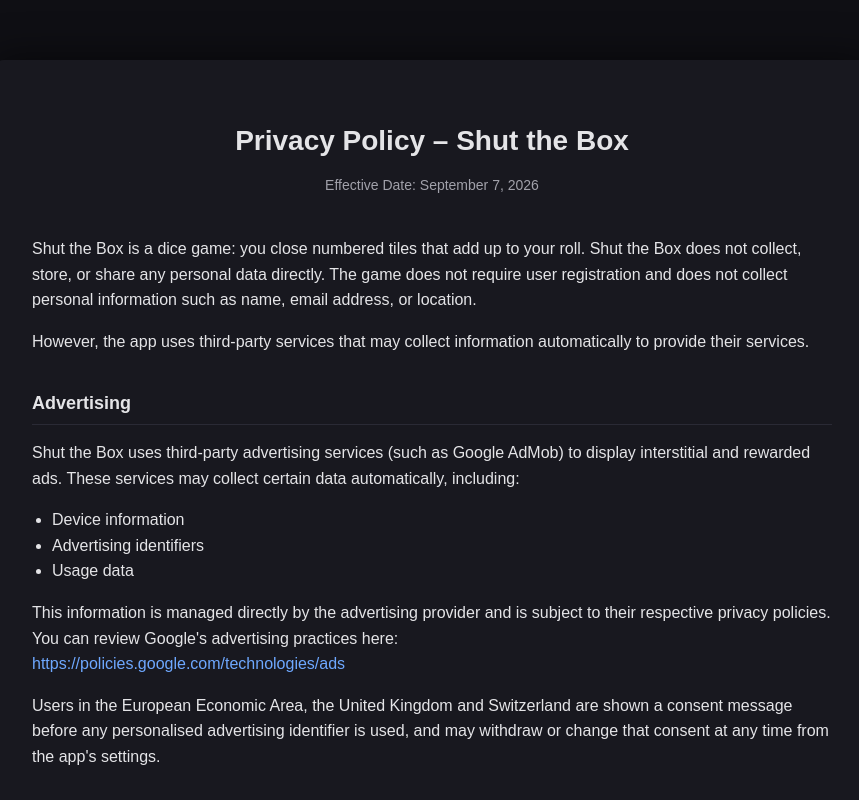
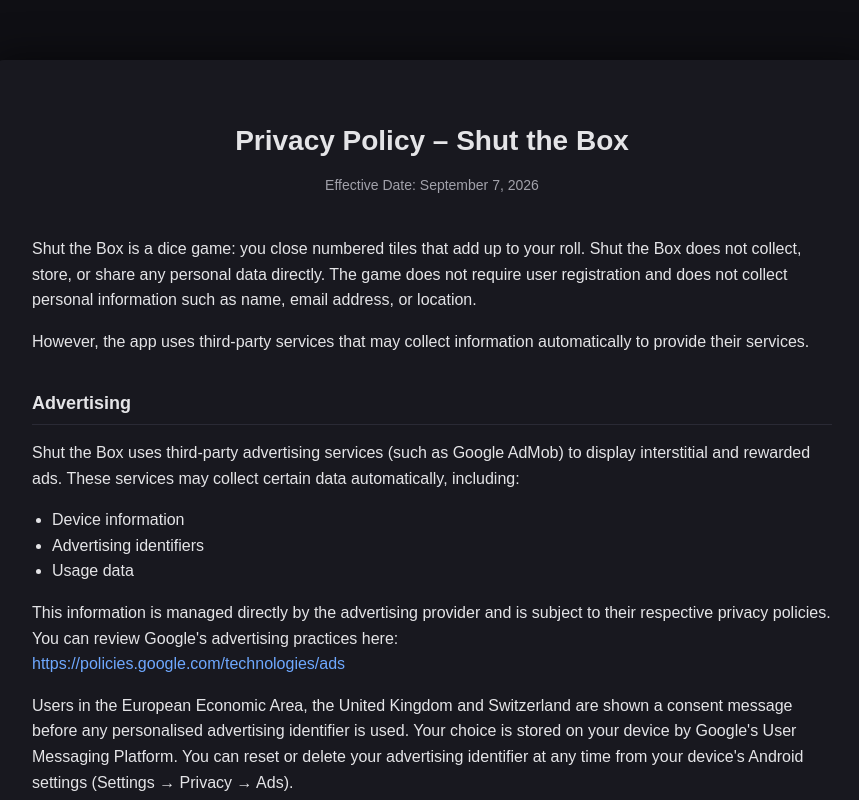
Before and after one commit to toniRamos/shut-the-box-privacy, a plain HTML site: page index.html in a window 1280 px wide. Shown: the top 800 px of the page, without its empty margins (208-1067 px from the left). Drawn offline with Linux system fonts and the light colour scheme.

Commit message:
Stop the policy from promising an in-app consent control the game does not have
Co-Authored-By: Claude Opus 5 (1M context) <noreply@anthropic.com>

```diff
--- a/index.html
+++ b/index.html
@@ -64,8 +64,10 @@
     </p>
     <p>
         Users in the European Economic Area, the United Kingdom and Switzerland are shown a
-        consent message before any personalised advertising identifier is used, and may withdraw
-        or change that consent at any time from the app's settings.
+        consent message before any personalised advertising identifier is used. Your choice is
+        stored on your device by Google's User Messaging Platform. You can reset or delete your
+        advertising identifier at any time from your device's Android settings
+        (Settings &rarr; Privacy &rarr; Ads).
     </p>
 
     <h2>Analytics</h2>
```
